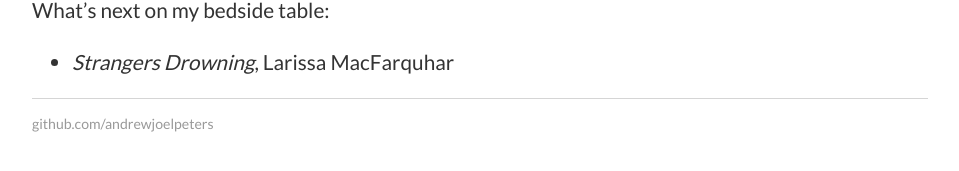
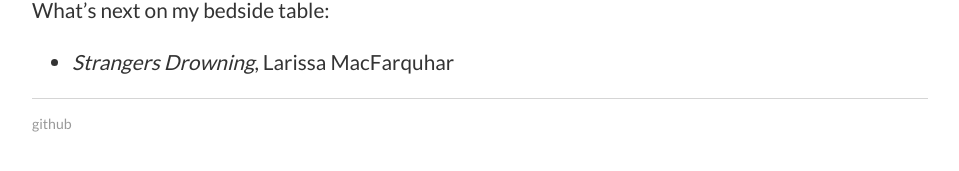
Before and after one commit to andrewjoelpeters/andrewjoelpeters.github.io, a Jekyll site: the page built from about/index.md, in a window 1280 px wide. Shown: the part 493-664 px from the top of the page, without its empty margins (160-1119 px from the left). Built offline with Jekyll 4.4.1, drawn with Linux system fonts in a browser that asks for light colours.

Commit message:
Update default.html

```diff
--- a/_layouts/default.html
+++ b/_layouts/default.html
@@ -23,7 +23,7 @@
 			</div><!-- /.container -->
 			<footer>
 	    		<ul>
-					<li><a href="https://github.com/andrewjoelpeters" id="myInput">github.com/andrewjoelpeters</a></li>
+					<li><a href="https://github.com/andrewjoelpeters">github</a></li>
 					<li><div id="mobile"><a href="mailto:hi@andrewjoelpeters.com">email</a></div></li>
 					<li><div id="desktop"><div class="tooltip"><button onclick='copyText("andrewjoelpeters@gmail.com")'>
 						email
```
